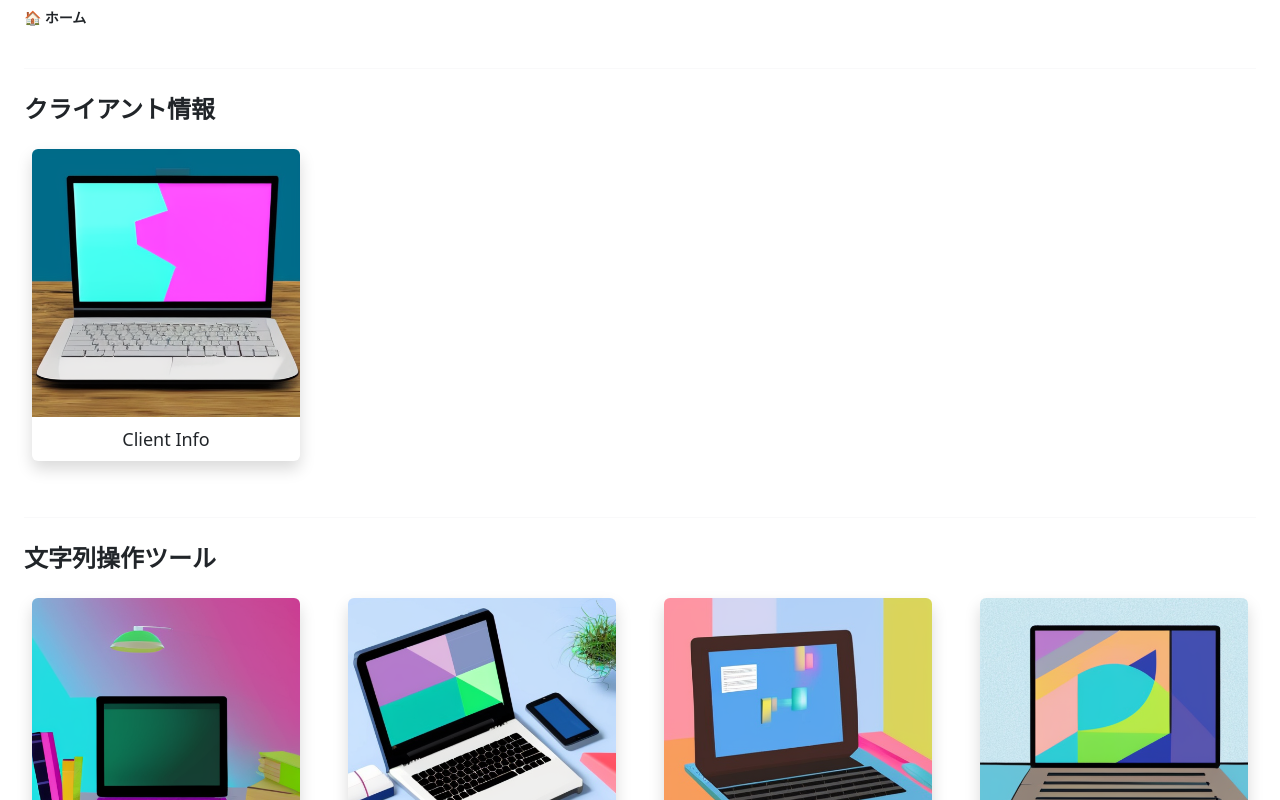
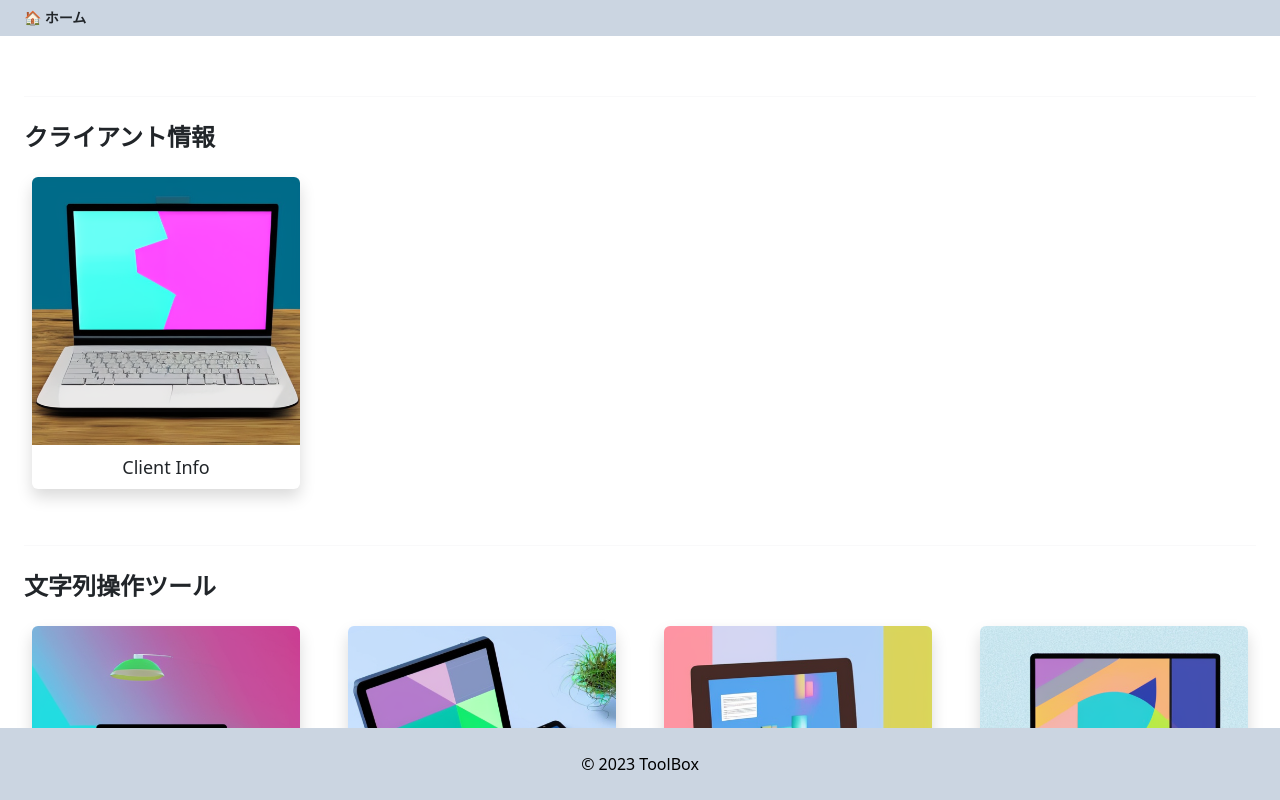
Before and after one commit to foresukecom/toolbox, a Vue app: page / in a window 1280 px wide. Shown: the top 800 px of the page. Built offline with nearby package versions, Linux system fonts and the light colour scheme.

Commit message:
style: ヘッダー、フッターの見た目調整

```diff
--- a/src/App.vue
+++ b/src/App.vue
@@ -1,10 +1,10 @@
 <template>
-  <div>
-    <app-header></app-header>
-    <main>
+  <div id="app" class="flex flex-col min-h-screen">
+    <app-header class="fixed top-0 w-full z-50"></app-header>
+    <div class="flex-grow mt-16 pb-16"> <!-- Footer height padding added -->
       <router-view></router-view>
-    </main>
-    <app-footer></app-footer>
+    </div>
+    <app-footer class="fixed bottom-0 w-full"></app-footer>
   </div>
 </template>
 
--- a/src/components/Footer.vue
+++ b/src/components/Footer.vue
@@ -1,6 +1,6 @@
 <template>
-  <footer class="w-full bg-gray-800 text-center p-4 mt-auto">
-    <span class="text-white">&copy; 2023 ToolBox</span>
+  <footer class="w-full bg-slate-300 text-center p-4 mt-auto">
+    <span class="text-black">&copy; 2023 ToolBox</span>
   </footer>
 </template>
 
--- a/src/components/Header.vue
+++ b/src/components/Header.vue
@@ -1,5 +1,5 @@
 <template>
-  <div class="container mx-auto px-4">
+  <div class="container bg-slate-300 mx-auto px-4">
     <nav class="flex items-center py-2">
       <ol class="flex mb-0 space-x-4">
         <li v-for="(item, index) in breadcrumbItems" :key="index"
```
